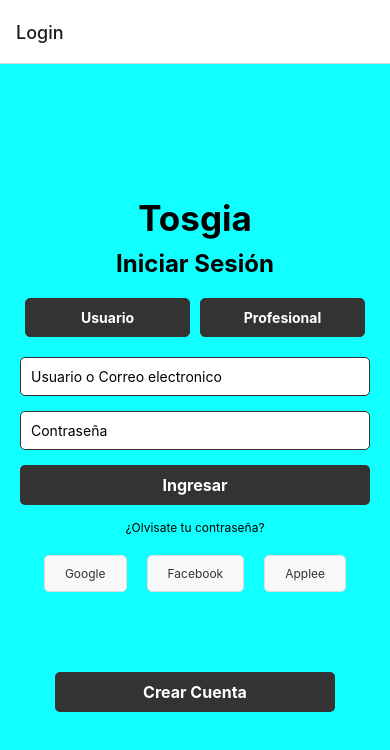
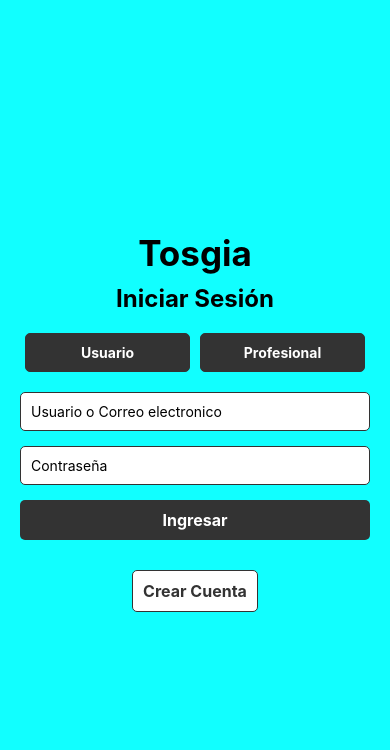
Before and after one commit to OficialNico/Tosgia, a React Native app: screen /Login in a window 390 px wide. Shown: the top 750 px of the page. Built offline with nearby package versions, Linux system fonts and the light colour scheme.

Commit message:
arreglos

```diff
--- a/App.js
+++ b/App.js
@@ -1,6 +1,7 @@
+// App.js
 import React from 'react';
 import { NavigationContainer } from '@react-navigation/native';
-import AppNavigator from './src/navigation/AppNavigator'; // Asegúrate de tener la ruta correcta
+import AppNavigator from './src/navigation/AppNavigator';
 
 const App = () => {
   return (
--- a/src/components/Auth/LoginScreen.js
+++ b/src/components/Auth/LoginScreen.js
@@ -1,3 +1,4 @@
+// src/components/Auth/LoginScreen.js
 import React, { useState } from "react";
 import { View, Text, TextInput, TouchableOpacity, StyleSheet } from "react-native";
 
@@ -9,13 +10,14 @@ const LoginScreen = ({ navigation }) => {
   // Función para manejar la redirección según el rol
   const handleLogin = () => {
     if (selectedRole === "user" || selectedRole === "professional") {
-      navigation.replace("Main"); // Reemplaza la pantalla actual con el navegador principal después del inicio de sesión exitoso
+      navigation.replace("Main", { role: selectedRole }); // Reemplaza la pantalla actual con el navegador principal pasando el rol
     } else {
       alert("Por favor, selecciona tu rol antes de iniciar sesión.");
     }
   };
+
   const handleCreateAccount = () => {
-    navigation.navigate("CreateAccount"); // Navega a la pantalla de creación de cuenta
+    navigation.navigate("CreateAccount"); // Navegar a la pantalla de crear cuenta
   };
 
   return (
@@ -66,24 +68,10 @@ const LoginScreen = ({ navigation }) => {
       <TouchableOpacity style={styles.loginButton} onPress={handleLogin}>
         <Text style={styles.loginButtonText}>Ingresar</Text>
       </TouchableOpacity>
-    {/* Botones para iniciar sesión con Google, Facebook o Apple */}
-    <View style={styles.socialLoginContainer}>
-        <Text style={styles.socialLoginText}>¿Olvisate tu contraseña?</Text>
-        <View style={styles.socialButtonsContainer}>
-          <TouchableOpacity style={styles.socialButton}>
-            <Text style={styles.socialButtonText}>Google</Text>
-          </TouchableOpacity>
-          <TouchableOpacity style={styles.socialButton}>
-            <Text style={styles.socialButtonText}>Facebook</Text>
-          </TouchableOpacity>
-          <TouchableOpacity style={styles.socialButton}>
-            <Text style={styles.socialButtonText}>Applee</Text>
-          </TouchableOpacity>
-        </View>
-      </View>
-      {/* Botón para crear una cuenta */}
+
+      {/* Botón para crear cuenta */}
       <TouchableOpacity style={styles.createAccountButton} onPress={handleCreateAccount}>
-        <Text style={styles.createAccountText}>Crear Cuenta</Text>
+        <Text style={styles.createAccountButtonText}>Crear Cuenta</Text>
       </TouchableOpacity>
     </View>
   );
@@ -149,53 +137,23 @@ const styles = StyleSheet.create({
     borderRadius: 5,
     width: "100%",
     alignItems: "center",
-    marginBottom: -15,
+    marginBottom: 10,
   },
   loginButtonText: {
     color: "#fff",
     fontSize: 16,
     fontWeight: "bold",
   },
-    forgotPasswordText: {
-      color: '#007AFF',
-      marginTop: 15,
-      textDecorationLine: 'underline',
-    },
-    socialLoginContainer: {
-      marginTop: 30,
-      alignItems: 'center',
-    },
-    socialLoginText: {
-      fontSize: 12,
-      marginBottom: 20,
-    },
-    socialButtonsContainer: {
-      flexDirection: 'row',
-      justifyContent: 'space-between',
-    },
-    socialButton: {
-      marginHorizontal: 10,
-      paddingVertical: 10,
-      paddingHorizontal: 20,
+  createAccountButton: {
+    marginTop: 20,
+    padding: 10,
     borderRadius: 5,
     borderWidth: 1,
-      borderColor: '#ddd',
-      backgroundColor: '#f8f8f8',
+    borderColor: "#333",
+    backgroundColor: "#fff",
   },
-    socialButtonText: {
-      fontSize: 12,
-      color: '#333',
-    },
-    createAccountButton: {
-      marginTop: 80,
-      padding: 10,
-      backgroundColor: "#333",
-      borderRadius: 5,
-      width: "80%",
-      alignItems: "center",
-    },
-    createAccountText: {
-      color: "#fff",
+  createAccountButtonText: {
+    color: "#333",
     fontSize: 16,
     fontWeight: "bold",
   },
--- a/src/components/Shared/ChatScreen.js
+++ b/src/components/Shared/ChatScreen.js
@@ -4,11 +4,12 @@ import { View, Text, StyleSheet } from 'react-native';
 const ChatScreen = () => {
   return (
     <View style={styles.container}>
-      <Text style={styles.text}>This is the Chat Screen</Text>
+      <Text style={styles.text}>Este es el Chat</Text>
     </View>
   );
 };
 
+// Estilos para la pantalla
 const styles = StyleSheet.create({
   container: {
     flex: 1,
@@ -18,7 +19,7 @@ const styles = StyleSheet.create({
   },
   text: {
     fontSize: 18,
-    color: '#333',
+    color: '#000',
   },
 });
 
--- a/src/navigation/AppNavigator.js
+++ b/src/navigation/AppNavigator.js
@@ -1,17 +1,43 @@
+// src/navigation/AppNavigator.js
 import React from 'react';
 import { createStackNavigator } from '@react-navigation/stack';
-import LoginScreen from '../components/Auth/LoginScreen'; // Asegúrate de tener las rutas correctas
-import CreateAccountScreen from '../components/Auth/CreateAccountScreen'; // Asegúrate de tener las rutas correctas
-import MainScreen from '../components/User/MainScreen'; // Asegúrate de tener la ruta correcta para MainScreen
+import { createBottomTabNavigator } from '@react-navigation/bottom-tabs';
+import LoginScreen from '../components/Auth/LoginScreen';
+import CreateAccountScreen from '../components/Auth/CreateAccountScreen';
+import UserHomeScreen from '../components/User/UserHomeScreen';
+import ProfessionalHomeScreen from '../components/Professional/ProfessionalHomeScreen';
+import ProfileScreen from '../components/User/ProfileScreen';
+import NotificationScreen from '../components/User/NotificationScreen';
+import NetworkScreen from '../components/User/NetworkScreen';
+import ExploreScreen from '../components/User/ExploreScreen';
+import ChatScreen from '../components/Shared/ChatScreen';
 
 const Stack = createStackNavigator();
+const Tab = createBottomTabNavigator();
 
+// Tab Navigator para la navegación principal entre diferentes pantallas
+const MainTabNavigator = ({ route }) => {
+  const role = route.params?.role;
+
+  return (
+    <Tab.Navigator screenOptions={{ headerShown: false }}>
+      <Tab.Screen name="Inicio" component={role === 'user' ? UserHomeScreen : ProfessionalHomeScreen} />
+      <Tab.Screen name="Mi Red" component={NetworkScreen} />
+      <Tab.Screen name="Explorar" component={ExploreScreen} />
+      <Tab.Screen name="Notificaciones" component={NotificationScreen} />
+      <Tab.Screen name="Profile" component={ProfileScreen} />
+    </Tab.Navigator>
+  );
+};
+
+// Stack Navigator para la navegación general de la aplicación
 const AppNavigator = () => {
   return (
-    <Stack.Navigator>
+    <Stack.Navigator screenOptions={{ headerShown: false }}>
       <Stack.Screen name="Login" component={LoginScreen} />
       <Stack.Screen name="CreateAccount" component={CreateAccountScreen} />
-      <Stack.Screen name="Main" component={MainScreen} />
+      <Stack.Screen name="Main" component={MainTabNavigator} />
+      <Stack.Screen name="Chat" component={ChatScreen} />
     </Stack.Navigator>
   );
 };
```
Lines whose indentation alone changed are shown as unchanged.
